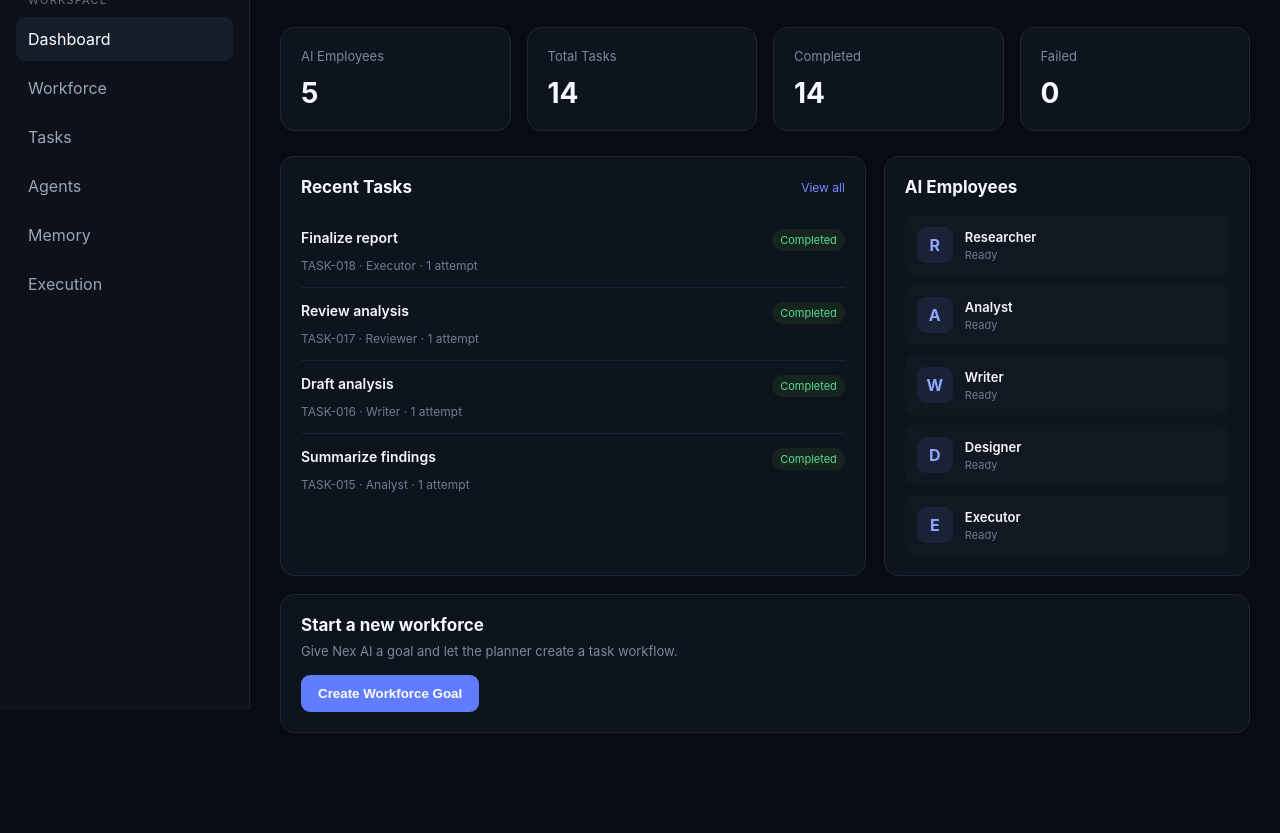
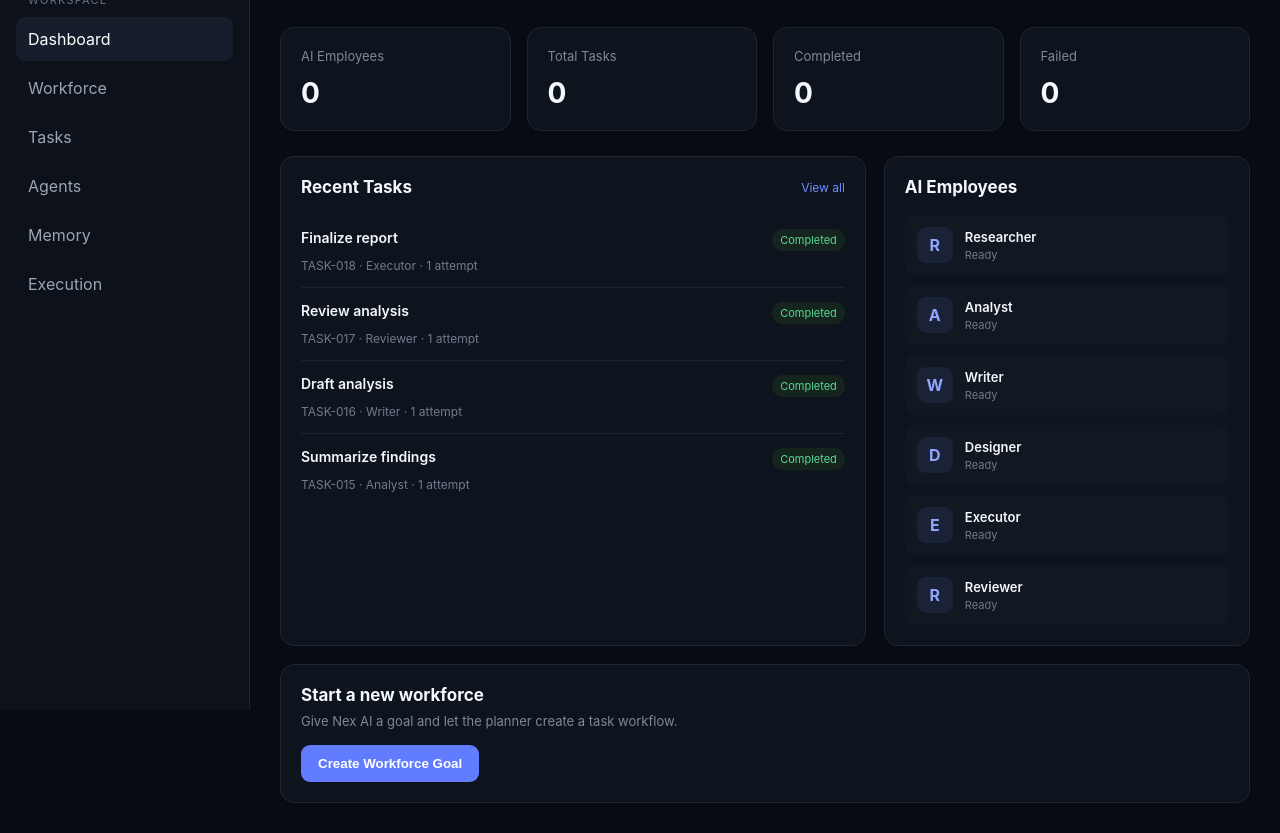
Before and after one commit to Shivraj8960/ai-workforce, a plain HTML site: page frontend/index.html in a window 1280 px wide. Shown: the part 90-923 px from the top of the page. Before the commit the page ends 853 px from the top, so only its background shows below. Drawn offline with Linux system fonts and the light colour scheme; no server answers.

Commit message:
Fix dashboard workforce stats and employees

```diff
--- a/frontend/index.html
+++ b/frontend/index.html
@@ -334,22 +334,22 @@
             <section class="stats">
                 <div class="card">
                     <div class="stat-label">AI Employees</div>
-                    <div class="stat-value">5</div>
+                    <div class="stat-value" id="employeeCount">0</div>
                 </div>
 
                 <div class="card">
                     <div class="stat-label">Total Tasks</div>
-                    <div class="stat-value">14</div>
+                    <div class="stat-value" id="taskCount">0</div>
                 </div>
 
                 <div class="card">
                     <div class="stat-label">Completed</div>
-                    <div class="stat-value">14</div>
+                    <div class="stat-value" id="completedCount">0</div>
                 </div>
 
                 <div class="card">
                     <div class="stat-label">Failed</div>
-                    <div class="stat-value">0</div>
+                    <div class="stat-value" id="failedCount">0</div>
                 </div>
             </section>
 
@@ -447,6 +447,14 @@
                                 <div class="agent-status">Ready</div>
                             </div>
                         </div>
+
+                      <div class="agent">
+                          <div class="agent-icon">R</div>
+                          <div>
+                              <div class="agent-name">Reviewer</div>
+                              <div class="agent-status">Ready</div>
+                          </div>
+                      </div>
                     </div>
                 </div>
 
```
